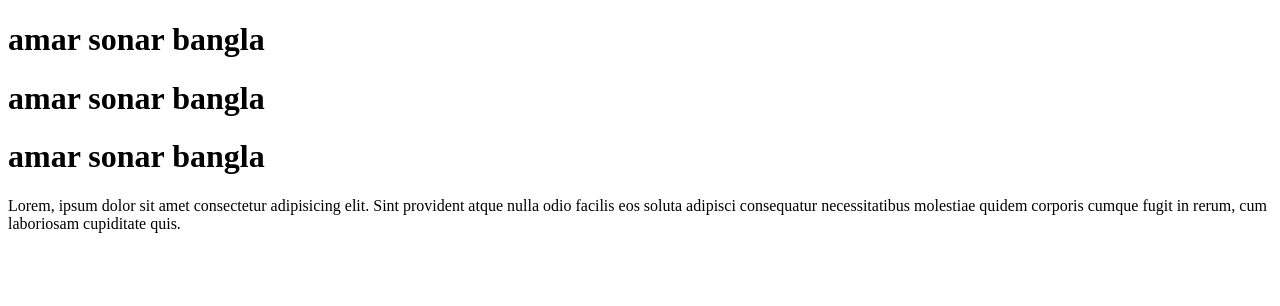
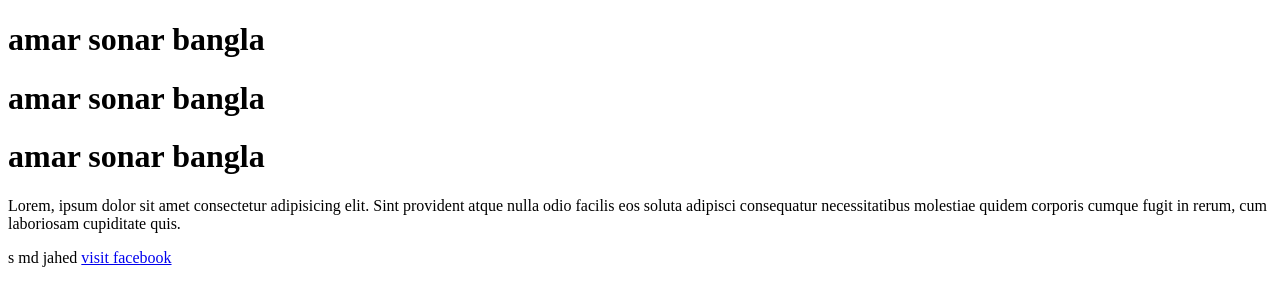
Before and after one commit to S-MD-JAHED/new-one-repo, a plain HTML site: page index.html in a window 1280 px wide. Drawn offline with Linux system fonts and the light colour scheme.

Commit message:
my last commit

```diff
--- a/index.html
+++ b/index.html
@@ -11,5 +11,7 @@
     <h1>amar sonar bangla </h1>
     <h1>amar sonar bangla </h1>
     <p>Lorem, ipsum dolor sit amet consectetur adipisicing elit. Sint provident atque nulla odio facilis eos soluta adipisci consequatur necessitatibus molestiae quidem corporis cumque fugit in rerum, cum laboriosam cupiditate quis.</p>
+    <span>s md jahed </span>
+    <a href="facebook.com">visit facebook</a>
 </body>
 </html>
```
